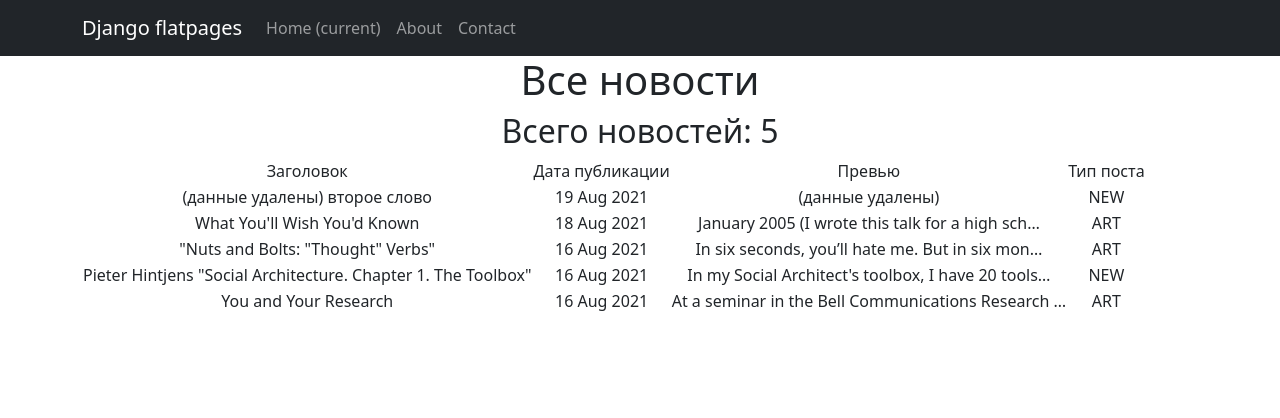
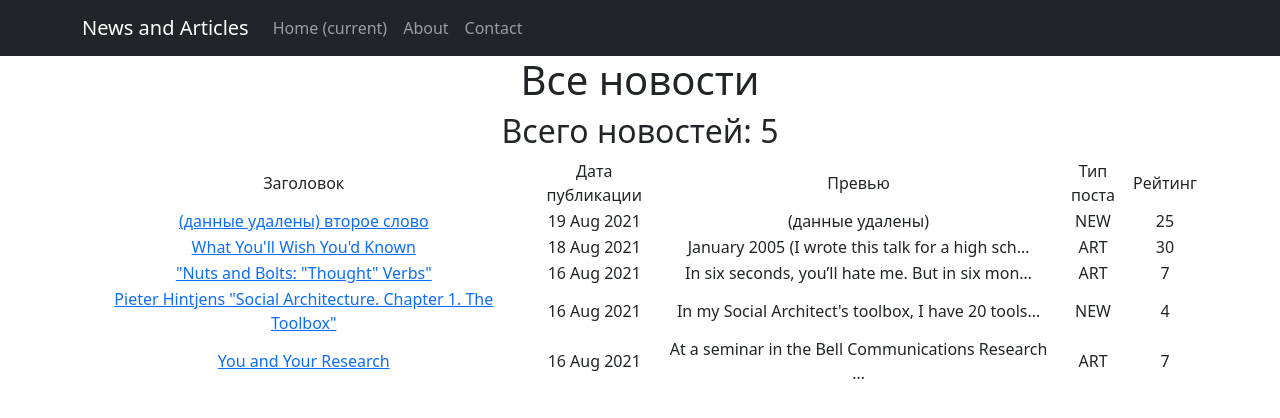
Before and after one commit to alibek-git/NewsPortal, a Django app: page /news/ in a window 1280 px wide. Shown: the top 418 px of the page. Run offline with Django 3.2, Linux system fonts and the light colour scheme; data comes from the database, SQL or seed files in the repository; both versions use the stored data as it was after the commit; some libraries are stand-ins or nearby versions.

Commit message:
Added get_absolute_url() method

```diff
--- a/news/models.py
+++ b/news/models.py
@@ -1,6 +1,7 @@
 from django.db import models
 from django.contrib.auth.models import User
 from django.db.models import Sum
+from django.contrib.sites.shortcuts import get_current_site
 
 
 class Author(models.Model):
@@ -49,6 +50,9 @@ class Post(models.Model):
     text = models.TextField()
     rating = models.SmallIntegerField(default=0)
 
+    def get_absolute_url(self):
+        return "http://127.0.0.1:8000/news/%i" % self.id
+
     def like(self):
         self.rating += 1
         self.save()
--- a/templates/flatpages/default.html
+++ b/templates/flatpages/default.html
@@ -10,7 +10,7 @@
   <meta name="description" content="">
   <meta name="author" content="">
 
-  <title>Django flatpages - {% block title %} {% endblock title %}</title>
+  <title>News and Articles - {% block title %} {% endblock title %}</title>
 
   <!-- Bootstrap core CSS -->
   <link href="{% static 'vendor/bootstrap/css/styles.css' %}" rel="stylesheet">
@@ -22,7 +22,7 @@
   <!-- Navigation -->
   <nav class="navbar navbar-expand-lg navbar-dark bg-dark static-top">
     <div class="container">
-      <a class="navbar-brand" href="#">Django flatpages</a>
+      <a class="navbar-brand" href="#">News and Articles</a>
       <button class="navbar-toggler" type="button" data-toggle="collapse" data-target="#navbarResponsive" aria-controls="navbarResponsive" aria-expanded="false" aria-label="Toggle navigation">
         <span class="navbar-toggler-icon"></span>
       </button>
--- a/templates/post_list.html
+++ b/templates/post_list.html
@@ -24,11 +24,14 @@ Posts
                 </td>
                 <td>
                     Тип поста
+                </td>
+                <td>
+                    Рейтинг
             </tr>
         {% for news in news %}
             <tr>
                 <td>
-                    {{ news.title|censor }}
+                   <a href="{{ news.get_absolute_url }}"> {{ news.title|censor }} </a>
                 </td>
                 <td>
                     {{ news.dateCreated|date:'d M Y' }}
@@ -39,6 +42,9 @@ Posts
                  <td>
                     {{ news.categoryType }}
                 </td>
+                <td>
+                    {{ news.rating }}
+                </td>
 
             </tr>
         {% endfor %}
```
Also changed, not shown: db.sqlite3.
